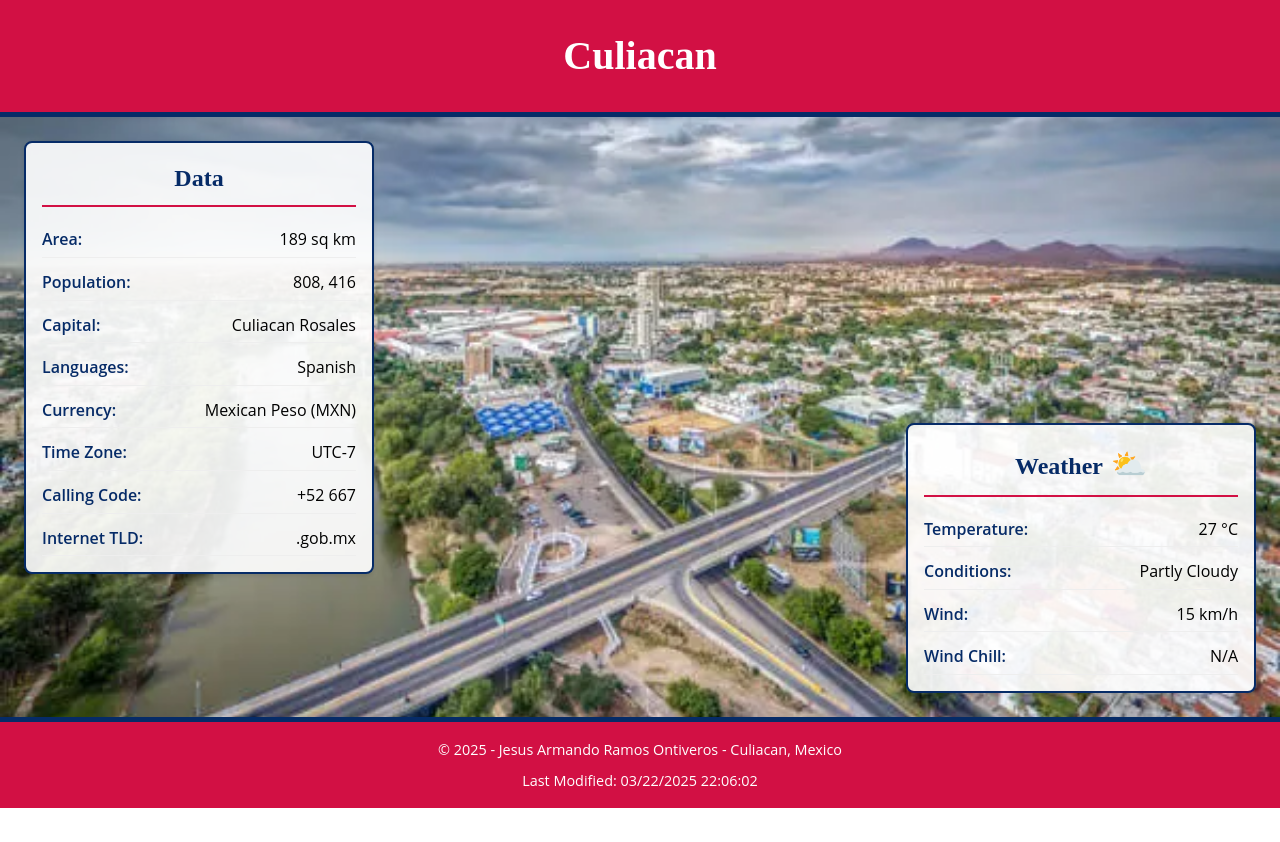
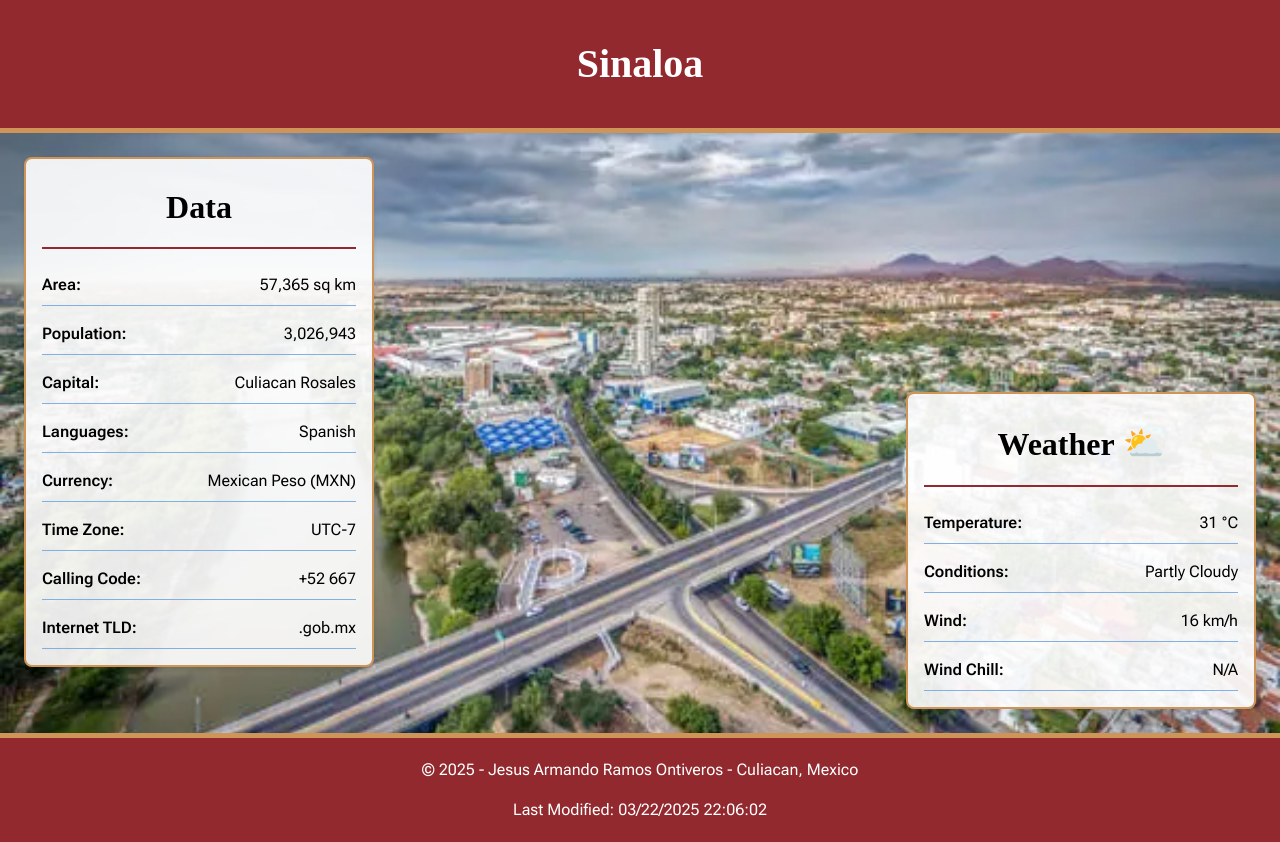
Before and after one commit to ing-armandoramos/wdd131, a plain HTML site: page place.html in a window 1280 px wide. Before the commit the page ends 808 px from the top, so only its background shows below. Drawn offline with Linux system fonts and the light colour scheme.

Commit message:
Polished and ran tests and fixed bugs

```diff
--- a/place.html
+++ b/place.html
@@ -1,10 +1,10 @@
 <!DOCTYPE html>
-<html lang="en">
+<html lang="en-US">
 	<head>
 		<meta charset="UTF-8">
 		<meta name="viewport" content="width=device-width, initial-scale=1.0">
-		<title>WDD 131 - Visit Culiacan - Jesus Armando Ramos Ontiveros</title>
-		<meta name="description" content="Explore ####">
+		<title>WDD 131 - Visit Sinaloa, Mexico - Jesus Armando Ramos Ontiveros</title>
+		<meta name="description" content="Explore the great state of Sinaloa, Mexico. Known as the pearl of the Pacific and also as the breadbasket of the nation. From lush forests to kiking deserts, Sinaloa has everything to make everyone happy.">
 		<meta name="author" content="Jesus Armando Ramos Ontiveros">
         <link rel="icon" type="images/x-icon" href="images/favicon.webp">
 		<link rel="stylesheet" href="styles/place.css">
@@ -15,7 +15,7 @@
 		<script src="scripts/place.js" defer></script>
 	</head>
 	<body>
-		<header><h1>Culiacan</h1></header>
+		<header><h1>Sinaloa</h1></header>
 		<main>
 			<section class="hero">
 				<h2 class="sr-only">Culiacan Skyline</h2>
@@ -24,7 +24,7 @@
 					<source media="(min-width: 768px)" srcset="images/hero-medium.webp">
 					<img
 						src="images/hero-small.webp"
-						alt="Beautiful view of Hawaii coastline"
+						alt="A scene from the Culiacan river"
 						class="hero__image"
 						width="500"
 						height="250"
@@ -36,11 +36,11 @@
 				<div class="data__container">
 					<div class="data__item">
 						<span class="data__label">Area:</span>
-						<span class="data__value">189 sq km</span>
+						<span class="data__value">57,365 sq km</span>
 					</div>
 					<div class="data__item">
 						<span class="data__label">Population:</span>
-						<span class="data__value">	808, 416</span>
+						<span class="data__value">	3,026,943</span>
 					</div>
 					<div class="data__item">
 						<span class="data__label">Capital:</span>
@@ -76,7 +76,7 @@
 				<div class="weather__container">
 					<div class="weather__item">
 						<span class="weather__label">Temperature:</span>
-						<span class="weather__value">27 °C</span>
+						<span class="weather__value">31 °C</span>
 					</div>
 					<div class="weather__item">
 						<span class="weather__label">Conditions:</span>
@@ -84,7 +84,7 @@
 					</div>
 					<div class="weather__item">
 						<span class="weather__label">Wind:</span>
-						<span class="weather__value">15 km/h</span>
+						<span class="weather__value">16 km/h</span>
 					</div>
 					<div class="weather__item">
 						<span class="weather__label">Wind Chill:</span>
--- a/scripts/place.js
+++ b/scripts/place.js
@@ -1,15 +1,15 @@
-// Get the elements from the DOM
+// Get the elements from DOM
 const currentYearElement = document.querySelector('#currentyear')
 const lastModifiedElement = document.querySelector('#lastmodified')
 const windChillElement = document.querySelector('.weather__item:last-child .weather__value')
 
-// Set the current year in the footer
+// Current year in footer
 currentYearElement.textContent = new Date().getFullYear()
 
-// Set the last modified date in the footer
+// Last modified date in the footer
 lastModifiedElement.textContent = `Last Modified: ${document.lastModified}`
 
-// Static values for temperature and wind speed (matching displayed values)
+// Hardcoded temperature and wind speed (matching displayed values)
 const temperature = 27 // °C
 const windSpeed = 15 // km/h
 
@@ -23,13 +23,13 @@ function calculateWindChill(temp, speed) {
 	return 13.12 + 0.6215 * temp - 11.37 * Math.pow(speed, 0.16) + 0.3965 * temp * Math.pow(speed, 0.16)
 }
 
-// Display the wind chill factor
+// Display the wind chill
 function displayWindChill() {
-	// Check if conditions are met for viable wind chill calculation (metric)
+	// Conditions for wind chill calculation (metric)
 	if (temperature <= 10 && windSpeed > 4.8) {
-		// Calculate wind chill and round to 1 decimal place
-		const windChill = calculateWindChill(temperature, windSpeed).toFixed(1)
-		// Display the wind chill
+		// Calculate wind chill and round to 2 decimal places
+		const windChill = calculateWindChill(temperature, windSpeed).toFixed(2)
+		// Display wind chill
 		windChillElement.textContent = `${windChill} °C`
 	} else {
 		// Display N/A if conditions are not met
--- a/styles/place.css
+++ b/styles/place.css
@@ -1,17 +1,17 @@
-/*===========================================
-  MOBILE STYLES
-===========================================*/
+/*
+  MOBILE*/
 
 /* Root variables for consistent styling */
 :root {
-    /* Color palette from provided values */
-    --royal-blue: #062b67ff;
-    --cardinal: #d21044ff;
-    --platinum: #e7e4e7ff;
+    /* Color palette in accordance with https://www.flagcolorcodes.com/sinaloa */
+    --light-brown: #CE9458;
+    --maroon: #92292E;
+    --white: white;
 
     /* Typography */
     --heading-font: 'Merriweather', serif;
     --body-font: 'Open Sans', sans-serif;
+
 
     /* Spacing */
     --spacing-xs: 0.25rem;
@@ -23,9 +23,9 @@
     /* Borders and Shadows */
     --border-radius: 8px;
     --box-shadow: 0 2px 4px rgba(0, 0, 0, 0.1);
-    --border-light: 1px solid #eee;
-    --border-medium: 2px solid var(--cardinal);
-    --border-strong: 2px solid var(--royal-blue);
+    --border-light: 1px solid #82B0E3;
+    --border-medium: 2px solid var(--maroon);
+    --border-strong: 2px solid var(--light-brown);
 
     /* Background Colors with Alpha */
     --bg-white-90: rgba(255, 255, 255, 0.9);
@@ -40,14 +40,12 @@
     --min-content-height: calc(100vh - 200px);
 
     /* Icon Sizes */
-    --icon-size-small: 1.5rem;
-    --icon-size-medium: 1.8rem;
-    --icon-size-large: 80px;
+    --icon-size-small: 1.8rem;
+    --icon-size-medium: 2.1rem;
+    --icon-size-large: 100px;
   }
 
-  /*===========================================
-    RESET AND BASE STYLES
-  ===========================================*/
+  /*BASE*/
 
   * {
     margin: 0;
@@ -62,8 +60,8 @@
   }
 
   body {
-    font-family: var(--body-font);
-    line-height: 1.6;
+    font-family: "Roboto Flex", sans-serif;;
+    line-height: 2;
     display: flex;
     flex-direction: column;
     min-height: 100vh;
@@ -71,7 +69,7 @@
     overflow-x: hidden;
   }
 
-  /* Utility classes */
+  /*Utility*/
   .sr-only {
     position: absolute;
     width: 1px;
@@ -84,27 +82,23 @@
     border: 0;
   }
 
-  /*===========================================
-    HEADER STYLES
-  ===========================================*/
+  /*HEADER*/
 
   header {
-    background-color: var(--cardinal);
+    background-color: var(--maroon);
     color: white;
     padding: var(--spacing-md);
     text-align: center;
-    border-bottom: 5px solid var(--royal-blue);
+    border-bottom: 5px solid var(--light-brown);
   }
 
   header h1 {
     font-family: var(--heading-font);
     font-weight: 700;
-    font-size: 2rem;
+    font-size: 3rem;
   }
 
-  /*===========================================
-    MAIN STYLES
-  ===========================================*/
+  /*MAIN*/
 
   main {
     flex: 1;
@@ -116,7 +110,7 @@
 
   /* Hero Section */
   .hero {
-    margin-bottom: 0;
+    margin-bottom: 1;
     width: 100%;
   }
 
@@ -131,7 +125,7 @@
 
   /* Data Section */
   .data {
-    background-color: white;
+    background-color: #FFF4B1;
     padding: var(--spacing-md) var(--spacing-md) var(--spacing-lg);
     margin-bottom: 0;
     border-bottom: var(--border-light);
@@ -139,9 +133,9 @@
 
   .data__title {
     font-family: var(--heading-font);
-    color: var(--royal-blue);
+    color: black;
     margin-bottom: var(--spacing-md);
-    font-size: 1.5rem;
+    font-size: 2rem;
     text-align: center;
     padding-bottom: var(--spacing-sm);
   }
@@ -170,16 +164,16 @@
 
   /* Weather Section */
   .weather {
-    background-color: white;
+    background-color: #FFF4B1;
     padding: var(--spacing-md) var(--spacing-md) var(--spacing-lg);
     margin-bottom: 0;
   }
 
   .weather__title {
     font-family: var(--heading-font);
-    color: var(--royal-blue);
+    color: black;
     margin-bottom: var(--spacing-md);
-    font-size: 1.5rem;
+    font-size: 2rem;
     text-align: center;
     padding-bottom: var(--spacing-sm);
   }
@@ -211,23 +205,21 @@
 
   .weather__label {
     font-weight: 600;
-    color: #333;
+    color: #A2492A;
   }
 
   .weather__value {
     text-align: right;
   }
 
-  /*===========================================
-    FOOTER STYLES
-  ===========================================*/
+  /*FOOTER*/
 
   .footer {
-    background-color: var(--cardinal);
+    background-color: var(--maroon);
     color: white;
     padding: var(--spacing-md);
     text-align: center;
-    border-top: 5px solid var(--royal-blue);
+    border-top: 5px solid var(--light-brown);
     margin-top: auto;
   }
 
@@ -240,5 +232,5 @@
 
   .footer__copyright,
   .footer__modified {
-    font-size: 0.9rem;
+    font-size: 1rem;
   }
```
Also changed, not shown: styles/place-large.css (+13 -21 lines).
